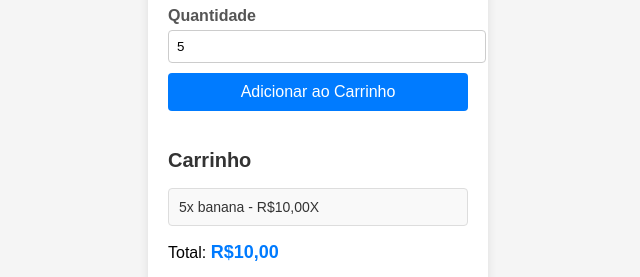
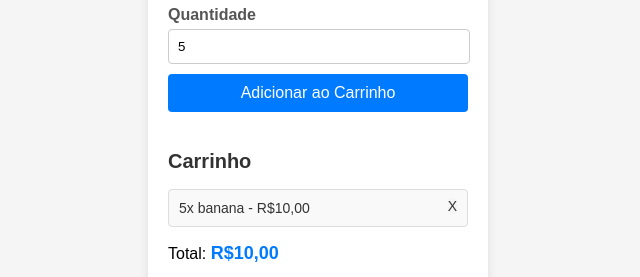
Before and after one commit to GabyyMacedo/DesWeb, a plain HTML site: page projeto quitanda/index.html in a window 1280 px wide. Both pictures are taken after typing "5" into the empty fields and a click on the button "Adicionar ao Carrinho". Shown: the part 321-598 px from the top of the page, 322-962 px from the left. Drawn offline with Linux system fonts and the light colour scheme.

Commit message:
Add files via upload

```diff
--- a/projeto quitanda/quitanda.css
+++ b/projeto quitanda/quitanda.css
@@ -3,7 +3,7 @@ body {
     background-color: #f5f5f5;
     margin: 0;
     padding: 0;
-    display: flex;
+    display:flex;
     justify-content: center;
     align-items: center;
     height: 100vh;
@@ -30,7 +30,7 @@ label {
     color: #555;
 }
 
-select, input[type="number"] {
+select {
     width: 100%;
     padding: 8px;
     margin-bottom: 10px;
@@ -38,7 +38,15 @@ select, input[type="number"] {
     border-radius: 4px;
 }
 
-button {
+input[type="number"] {
+    width: 282px;
+    padding: 9px;
+    margin-bottom: 10px;
+    border: 1px solid #ccc;
+    border-radius: 4px;
+}
+
+button[type="button"] {
     width: 100%;
     padding: 10px;
     background-color: #007bff;
@@ -56,6 +64,22 @@ button:hover {
 #carrinhoContainer {
     margin-top: 20px;
 }
+
+.remover_item {
+    position: absolute;
+    right: 10px;
+    top: 20%;
+    border-radius: 4px;
+    cursor:pointer;
+    background-color: #f5f5f5;
+
+}
+
+.remover_item:hover {
+    color: #fff;
+    background-color: #b30000;
+}
+
 
 h2 {
     font-size: 20px;
@@ -75,6 +99,7 @@ ul li {
     border: 1px solid #ddd;
     font-size: 14px;
     color: #333;
+    position: relative;
 }
 
 #total {
```
Also changed, not shown: projeto quitanda/script.js (line endings or trailing spaces).
